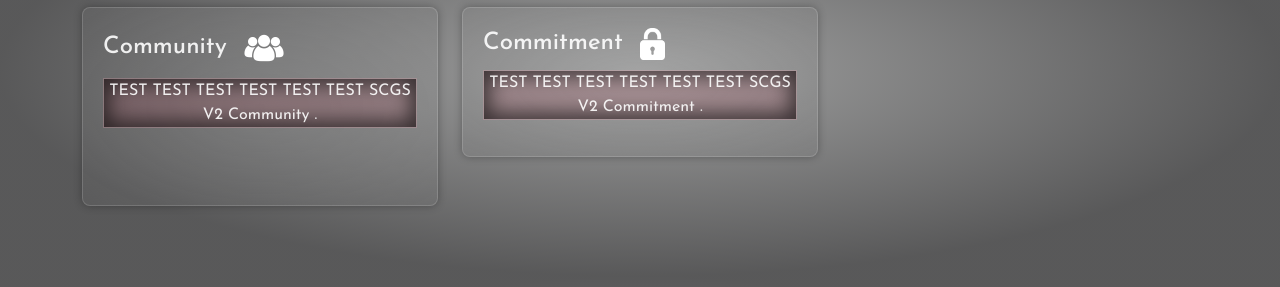
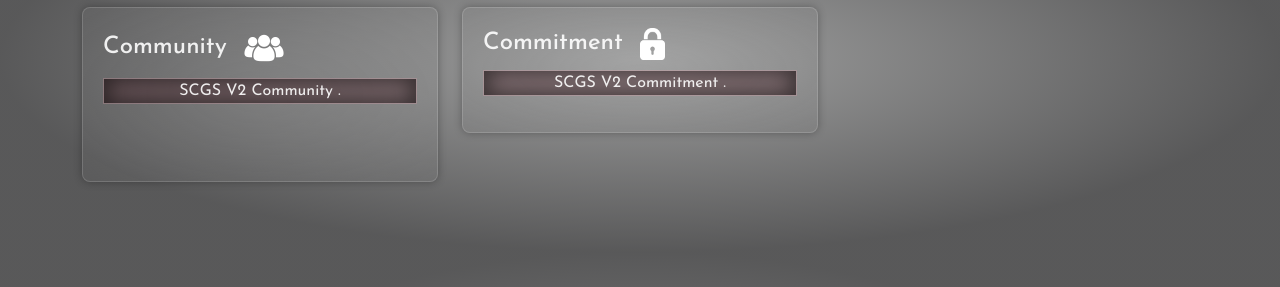
Before and after one commit to bigvvs/scgs-website, a plain HTML site: page index.html in a window 1280 px wide. Shown: the part 202-489 px from the top of the page. Drawn offline with nearby package versions, Linux system fonts and the light colour scheme.

Commit message:
fix html

```diff
--- a/index.html
+++ b/index.html
@@ -48,14 +48,14 @@
                 <div class="col-md-4">
                     <div class="info-box">
                         <h2>Community <img src="imgs/community.png" width="40px" style="margin-left: 10px;"></h2>
-                        <p>TEST TEST TEST TEST TEST TEST SCGS V2 Community .</p>
+                        <p>SCGS V2 Community .</p>
                         <div id="space"></div>
                     </div>
                 </div>
                 <div class="col-md-4">
                     <div class="info-box">
                         <h2>Commitment <img src="imgs/commitment.png" width="25px" style="margin-left: 10px;"></h2>
-                        <p>TEST TEST TEST TEST TEST TEST SCGS V2 Commitment .</p>
+                        <p>SCGS V2 Commitment .</p>
                     </div>
                 </div>
             </div>
@@ -102,7 +102,6 @@
     <script src="https://code.jquery.com/jquery-3.5.1.slim.min.js"></script>
     <script src="https://cdn.jsdelivr.net/npm/@popperjs/core@2.5.4/dist/umd/popper.min.js"></script>
     <script src="https://stackpath.bootstrapcdn.com/bootstrap/4.5.2/js/bootstrap.min.js"></script>
-
     <script src="https://cdn.jsdelivr.net/npm/bootstrap@5.3.3/dist/js/bootstrap.bundle.min.js"></script>
 </body>
 </html>
```
